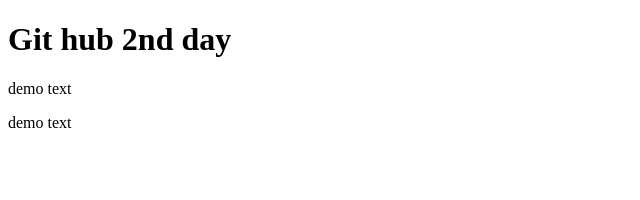
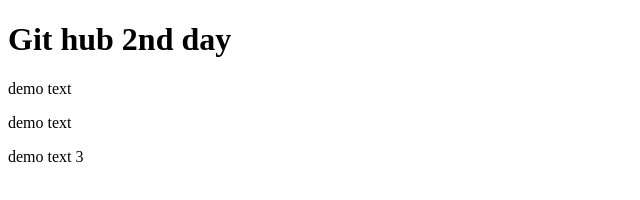
Before and after one commit to anibardoo/git-2nd, a plain HTML site: page index.html in a window 1280 px wide. Shown: the full height of the page, 0-640 px from the left. Drawn offline with Linux system fonts and the light colour scheme.

Commit message:
Update index.html

```diff
--- a/index.html
+++ b/index.html
@@ -9,5 +9,6 @@
     <h1>Git hub 2nd day</h1>
     <p> demo text</p>
     <p> demo text</p>
+    <p>demo text 3</p>
 </body>
 </html>
```
